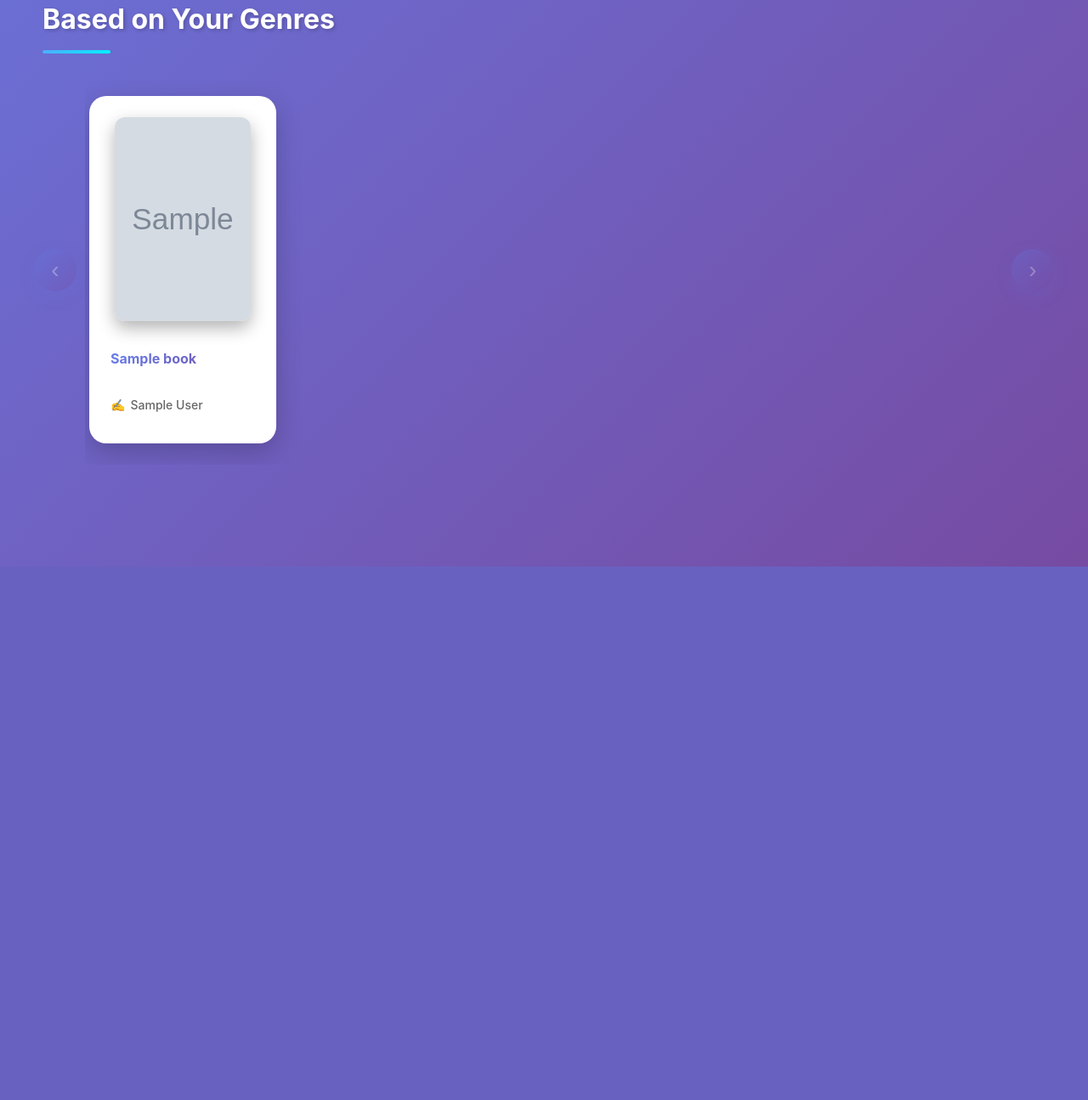
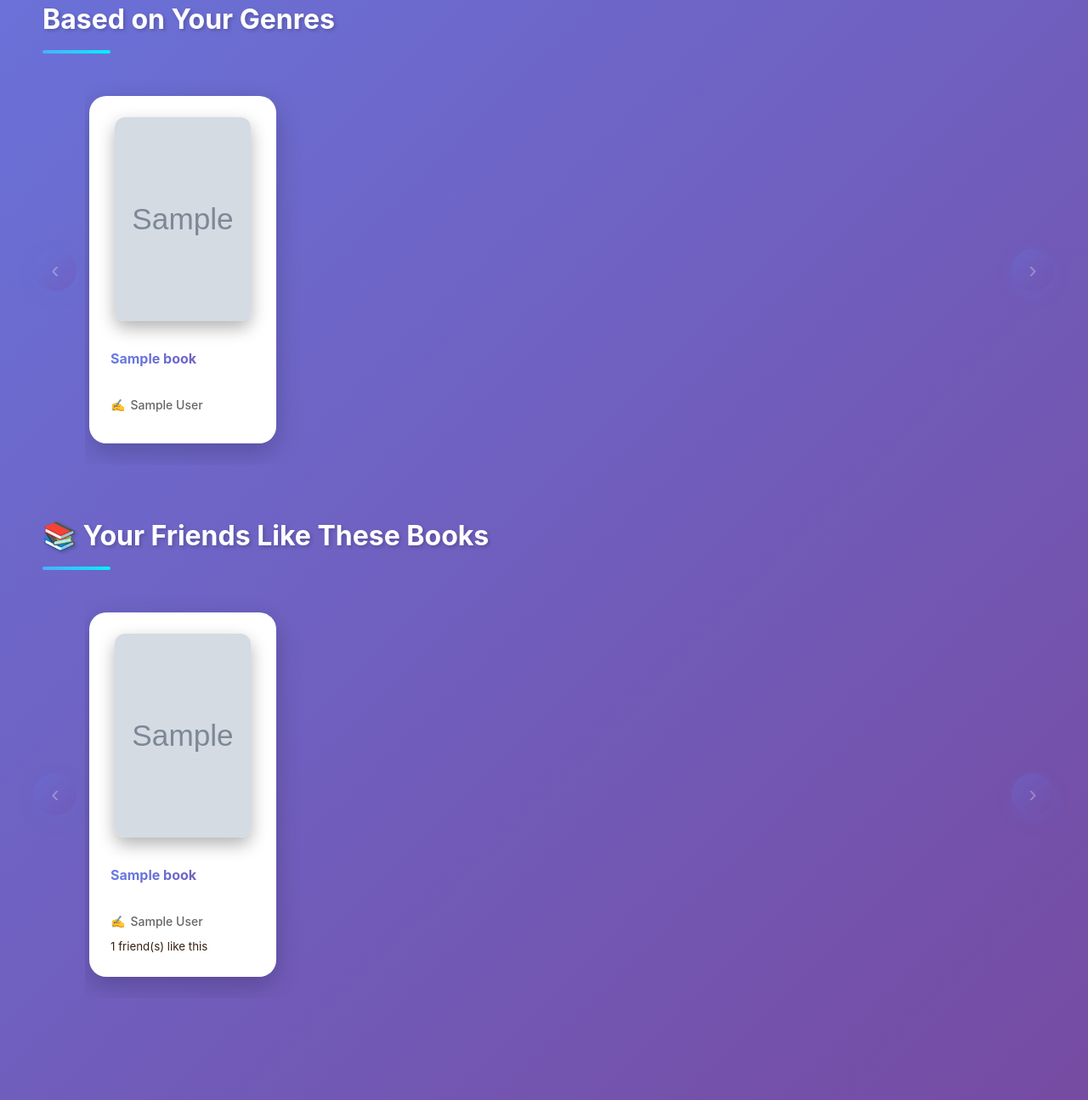
Before and after one commit to rmahale04/Book-Recommendation-System, a Flask app: template templates/recommendations.html in a window 1280 px wide. Shown: the part 881-2176 px from the top of the page at 85% size. Before the commit the page ends 1548 px from the top, so only its background shows below. Run offline with Flask 3, Linux system fonts and the light colour scheme; the template is opened without the code that fills it: most values are stand-ins (such as "Sample title", 1, 10 or a date in 2020); grey boxes marked "Sample" are stand-in pictures.

Commit message:
Added friend_book

```diff
--- a/templates/recommendations.html
+++ b/templates/recommendations.html
@@ -449,6 +449,32 @@
 
 
 
+        {% if friends_books %}
+            <div class="recommendations-section">
+                <h2 class="section-header">📚 Your Friends Like These Books</h2>
+                <div class="scroll-wrapper">
+                    <button class="scroll-arrow left" onclick="scrollContainer(this, 'left')">‹</button>
+                    <div class="books-container" onscroll="updateArrows(this)">
+                        {% for book in friends_books %}
+                        <a href="{{ url_for('book_details', book_id=book.book_id) }}" class="book-card">
+                            <div class="book-cover-container">
+                                <img src="{{ book.cover_image_url or url_for('static', filename='images/no_cover.png') }}"
+                                     alt="{{ book.title }}"
+                                     class="book-cover">
+                            </div>
+                            <div class="book-title">{{ book.title }}</div>
+                            <div class="book-author">{{ book.author or 'Unknown Author' }}</div>
+                            <small>{{ book.friend_count }} friend(s) like this</small>
+                        </a>
+                        {% endfor %}
+                    </div>
+                    <button class="scroll-arrow right" onclick="scrollContainer(this, 'right')">›</button>
+                </div>
+            </div>
+        {% endif %}
+
+
+
         {% if not search_books and not genre_books and not continue_book%}
             <div class="empty-state">
                 No recommendations yet. Start searching for books or select genres to get personalized suggestions!
```
